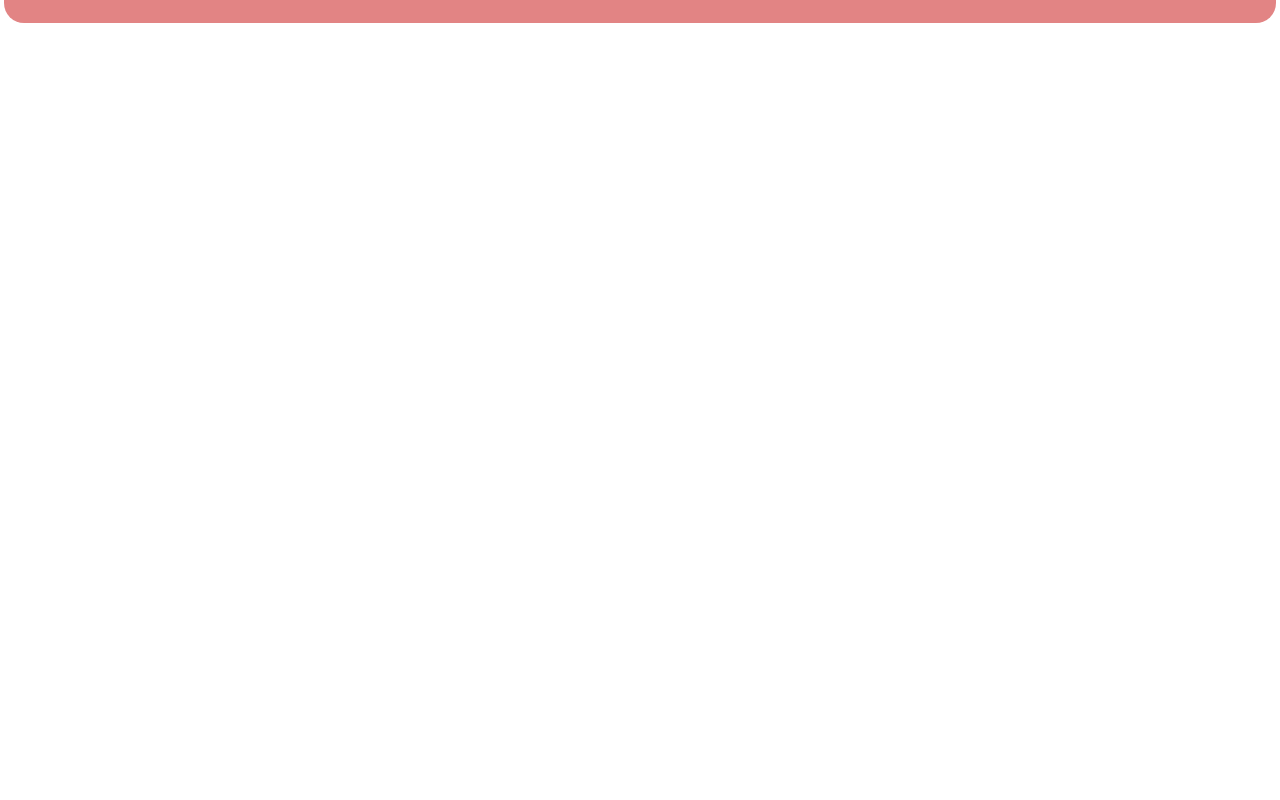
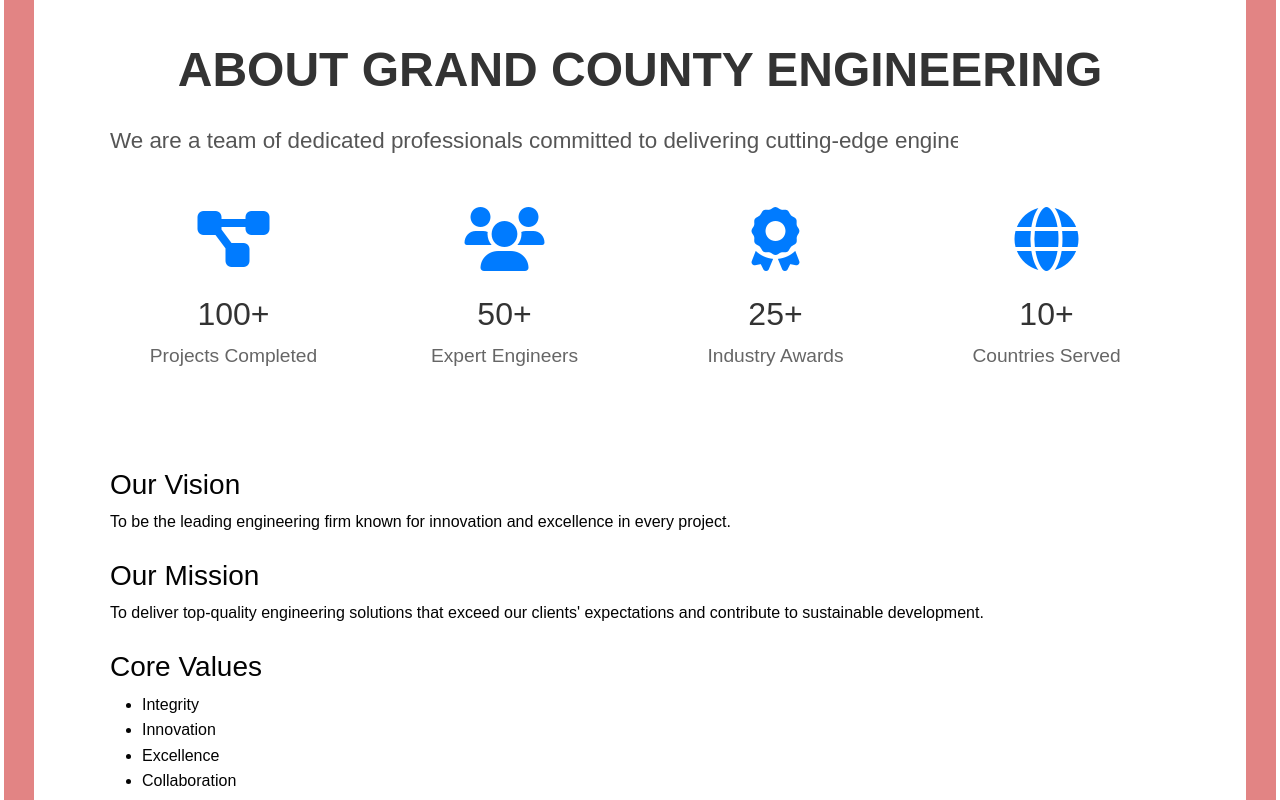
Before and after one commit to Albert405C/GRAND-COUNTY-ENGINEERING, a React (Create React App) app in the folder client/grand/: page / in a window 1280 px wide. Shown: the part 380-1180 px from the top of the page. Before the commit the page ends 800 px from the top, so only its background shows below. Built offline with nearby package versions, Linux system fonts and the light colour scheme.

Commit message:
More components

```diff
--- a/client/grand/package.json
+++ b/client/grand/package.json
@@ -12,7 +12,7 @@
     "font-awesome": "^4.7.0",
     "react": "^18.3.1",
     "react-dom": "^18.3.1",
-    "react-router-dom": "^6.25.1",
+    "react-router-dom": "^6.26.0",
     "react-scripts": "5.0.1",
     "web-vitals": "^2.1.4"
   },
--- a/client/grand/src/App.css
+++ b/client/grand/src/App.css
@@ -154,23 +154,6 @@ body {
     }
   }
 
-  /* About Section Styles */
-  #about {
-    background-color: #fff;
-  }
-
-  #about h2 {
-    font-size: 2.5rem;
-  }
-
-  #about .lead {
-    font-size: 1.2rem;
-  }
-
-  #about img {
-    max-width: 100%;
-    border-radius: 5px;
-  }
 
   /* Projects Section Styles */
   #projects .project-card {
--- a/client/grand/src/App.js
+++ b/client/grand/src/App.js
@@ -1,6 +1,10 @@
 import React, { useState, useEffect, useRef } from 'react';
 import Navbar from './components/Navbar';
 import Hero from './components/Hero';
+import About from './components/About';
+
+
+
 
 import './App.css';
 
@@ -10,6 +14,8 @@ function App() {
       <Navbar />
       <div className="content-wrapper">
         <Hero />
+        <About />
+
 
       </div>
 
--- a/client/grand/src/components/About.css
+++ b/client/grand/src/components/About.css
@@ -1,17 +1,58 @@
-/* About Section Styles */
+
 #about {
     background-color: #fff;
+    padding: 60px 0; /* Increased padding for wider margins */
 }
 
 #about h2 {
-    font-size: 2.5rem;
+    font-size: 3rem; /* Larger font size for headers */
+    font-weight: bold;
+    color: #333;
+    margin-bottom: 1rem;
+    text-transform: uppercase; /* Dynamic text style */
 }
 
 #about .lead {
-    font-size: 1.2rem;
+    font-size: 1.4rem; /* Larger font size for paragraph */
+    color: #555;
+    margin-bottom: 2rem;
 }
 
-  #about img {
-    max-width: 100%;
-    border-radius: 5px;
+#about .stat-item {
+    text-align: center;
+    margin-bottom: 2rem; /* Increased margin for spacing */
+    transition: transform 0.6s ease-in-out;
 }
+
+#about .stat-item i {
+    font-size: 4rem; /* Larger icons */
+    color: #007bff; /* Dynamic color */
+    margin-bottom: 1rem;
+    transition: transform 0.6s ease-in-out;
+}
+
+#about .stat-item:hover i {
+    transform: rotate(360deg); /* Rotating effect on hover */
+}
+
+#about .stat-item h4 {
+    font-size: 2rem; /* Larger font size for headers */
+    color: #333;
+    margin: 0.5rem 0;
+}
+
+#about .stat-item p {
+    font-size: 1.2rem; /* Larger font size for text */
+    color: #666;
+}
+
+
+
+@keyframes rotate {
+    from { transform: rotate(0deg); }
+    to { transform: rotate(360deg); }
+}
+
+.rotating-icons {
+    animation: rotate 10s linear infinite; /* Rotating effect for icons */
+}
--- a/client/grand/src/components/About.js
+++ b/client/grand/src/components/About.js
@@ -32,6 +32,31 @@ function About() {
             </div>
           </div>
         </div>
+
+        {/* Additional Sections */}
+        <div className="additional-sections mt-5">
+          <div className="vision">
+            <h3>Our Vision</h3>
+            <p>To be the leading engineering firm known for innovation and excellence in every project.</p>
+          </div>
+          <div className="mission mt-4">
+            <h3>Our Mission</h3>
+            <p>To deliver top-quality engineering solutions that exceed our clients' expectations and contribute to sustainable development.</p>
+          </div>
+          <div className="core-values mt-4">
+            <h3>Core Values</h3>
+            <ul>
+              <li>Integrity</li>
+              <li>Innovation</li>
+              <li>Excellence</li>
+              <li>Collaboration</li>
+            </ul>
+          </div>
+          <div className="success mt-4">
+            <h3>Our Success</h3>
+            <p>Over the years, we have successfully completed numerous high-profile projects and earned recognition for our commitment to quality and innovation.</p>
+          </div>
+        </div>
       </div>
     </section>
   );
```
Lines whose indentation alone changed are shown as unchanged.
